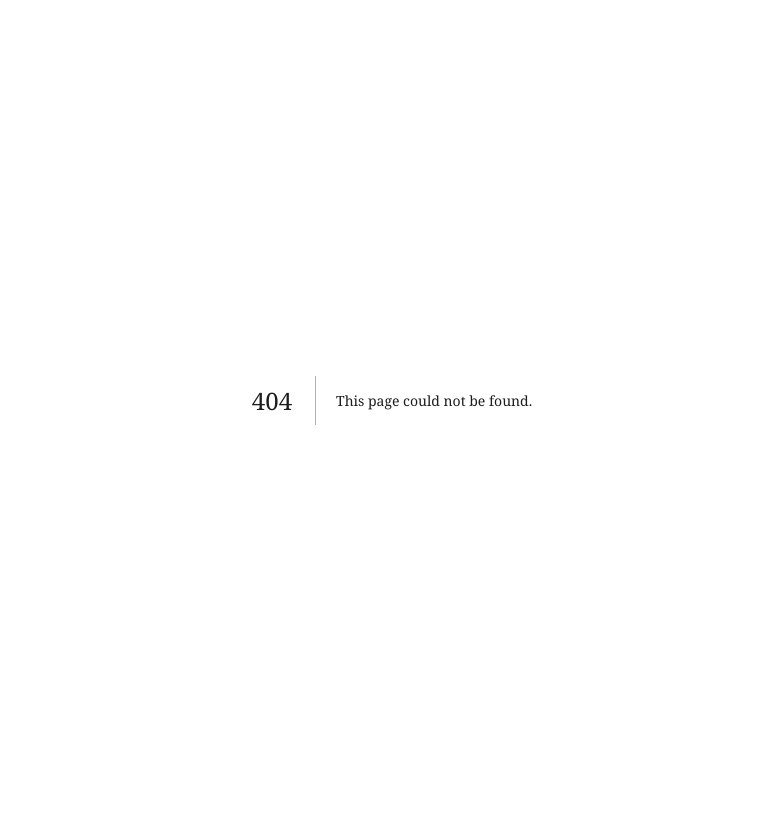
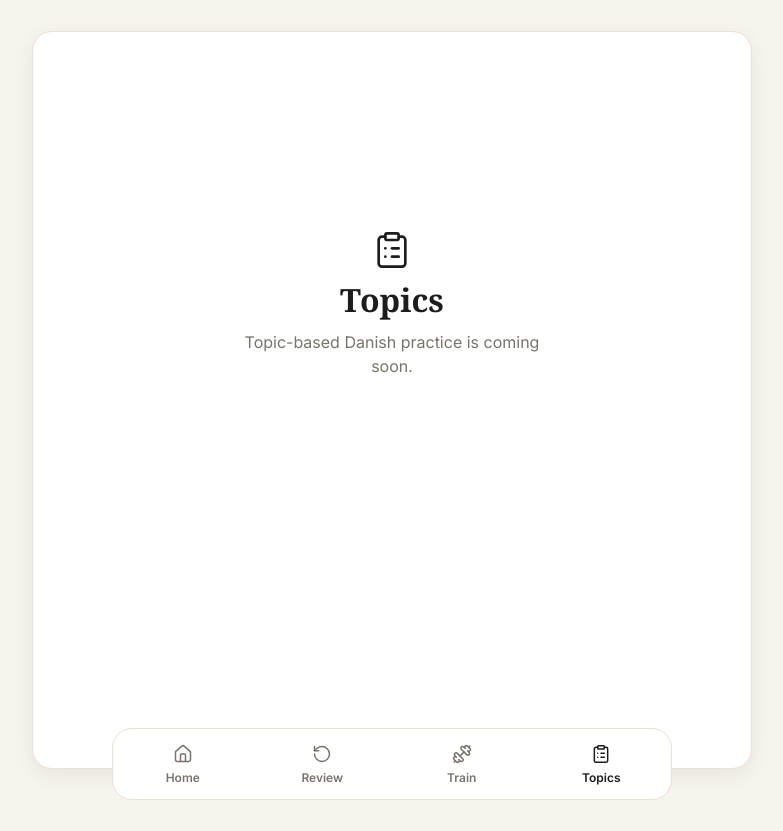
Before and after one commit to mila-siamionava/danskKlar, a Next.js app: page /topics in a window 1280 px wide. Before the commit this address had no page. Shown: the whole page, without its empty margins (248-1031 px from the left). Before the commit the page ends 800 px from the top, so only its background shows below. Built offline with nearby package versions, Linux system fonts and the light colour scheme.

Commit message:
fixx bottomNavigationand add topic page

```diff
--- /dev/null
+++ b/app/topics/page.jsx
@@ -0,0 +1,43 @@
+import { ClipboardList } from "lucide-react";
+
+import BottomNavigation from "@/components/navigation/BottomNavigation/BottomNavigation";
+import { navItems } from "@/data/navigation";
+
+export default function TopicsPage() {
+  return (
+    <>
+      <main className="mobilePage">
+        <section
+          style={{
+            minHeight: "60vh",
+            display: "flex",
+            flexDirection: "column",
+            alignItems: "center",
+            justifyContent: "center",
+            textAlign: "center",
+            gap: "1rem",
+          }}
+        >
+          <ClipboardList
+            size={40}
+            strokeWidth={1.6}
+            aria-hidden="true"
+          />
+
+          <h1>Topics</h1>
+
+          <p
+            style={{
+              maxWidth: "32rem",
+              color: "var(--color-text-muted)",
+            }}
+          >
+            Topic-based Danish practice is coming soon.
+          </p>
+        </section>
+      </main>
+
+      <BottomNavigation items={navItems} />
+    </>
+  );
+}
--- a/components/navigation/BottomNavigation/BottomNavigation.jsx
+++ b/components/navigation/BottomNavigation/BottomNavigation.jsx
@@ -2,8 +2,21 @@
 
 import Link from "next/link";
 import { usePathname } from "next/navigation";
+import {
+  House,
+  RotateCcw,
+  Dumbbell,
+  ClipboardList,
+} from "lucide-react";
 
 import styles from "./BottomNavigation.module.css";
+
+const icons = {
+  home: House,
+  review: RotateCcw,
+  train: Dumbbell,
+  topics: ClipboardList,
+};
 
 export default function BottomNavigation({
   items = [],
@@ -24,10 +37,14 @@ export default function BottomNavigation({
       aria-label="Primary navigation"
     >
       {items.map((item) => {
-        const isActive =
-          item.href === "/"
-            ? pathname === "/"
-            : pathname.startsWith(item.href);
+        const isActive = item.exact
+          ? pathname === item.href
+          : pathname === item.href ||
+            pathname.startsWith(
+              `${item.href}/`
+            );
+
+        const Icon = icons[item.icon];
 
         return (
           <Link
@@ -35,21 +52,33 @@ export default function BottomNavigation({
             href={item.href}
             className={[
               styles.item,
-              isActive ? styles.active : "",
+              isActive
+                ? styles.active
+                : "",
             ]
               .filter(Boolean)
               .join(" ")}
             aria-current={
-              isActive ? "page" : undefined
+              isActive
+                ? "page"
+                : undefined
             }
           >
-            {item.icon && (
-              <span className={styles.icon}>
-                {item.icon}
+            {Icon && (
+              <span
+                className={styles.icon}
+                aria-hidden="true"
+              >
+                <Icon
+                  size={20}
+                  strokeWidth={1.8}
+                />
               </span>
             )}
 
-            <span className={styles.label}>
+            <span
+              className={styles.label}
+            >
               {item.label}
             </span>
           </Link>
--- a/components/navigation/BottomNavigation/BottomNavigation.module.css
+++ b/components/navigation/BottomNavigation/BottomNavigation.module.css
@@ -1,10 +1,16 @@
 .navigation {
+  position: fixed;
+  left: 0;
+  right: 0;
+  bottom: 0;
+
+  z-index: 100;
+
   width: 100%;
   min-height: var(--bottom-nav-height);
 
   display: grid;
-  grid-template-columns:
-    repeat(4, 1fr);
+  grid-template-columns: repeat(4, 1fr);
 
   align-items: stretch;
 
@@ -14,6 +20,9 @@
   border-top:
     1px solid
     var(--color-border-primary);
+
+  padding-bottom:
+    env(safe-area-inset-bottom);
 }
 
 .item {
--- a/data/navigation.js
+++ b/data/navigation.js
@@ -2,25 +2,27 @@ export const navItems = [
   {
     id: "home",
     label: "Home",
-    icon: "⌂",
+    icon: "home",
     href: "/",
+    exact: true,
   },
   {
-    id: "exercises",
-    label: "Exercises",
-    icon: "▣",
-    href: "/exercises",
+    id: "review",
+    label: "Review",
+    icon: "review",
+    href: "/review",
+    exact: true,
   },
   {
-    id: "progress",
-    label: "Progress",
-    icon: "◒",
-    href: "/progress",
+    id: "train",
+    label: "Train",
+    icon: "train",
+    href: "/review/train",
   },
   {
-    id: "profile",
-    label: "Profile",
-    icon: "○",
-    href: "/profile",
+    id: "topics",
+    label: "Topics",
+    icon: "topics",
+    href: "/topics",
   },
 ];
```
